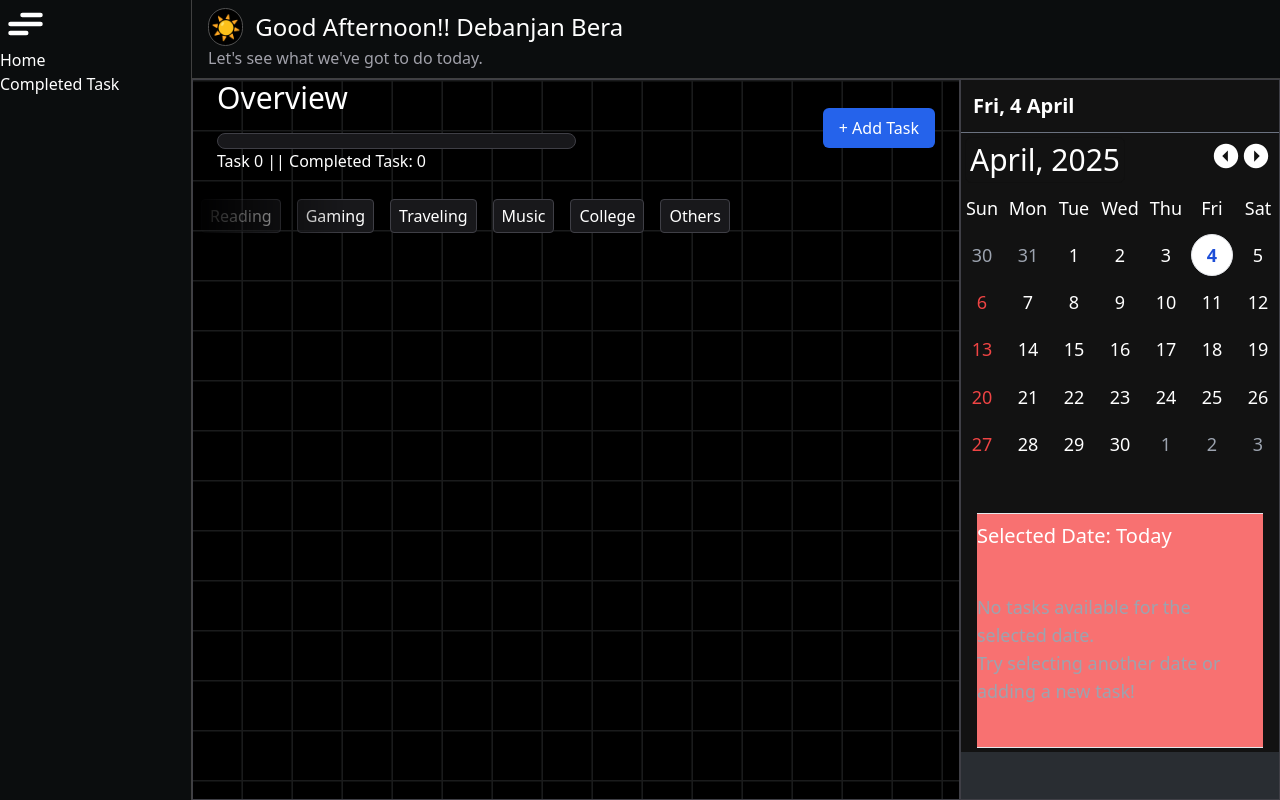
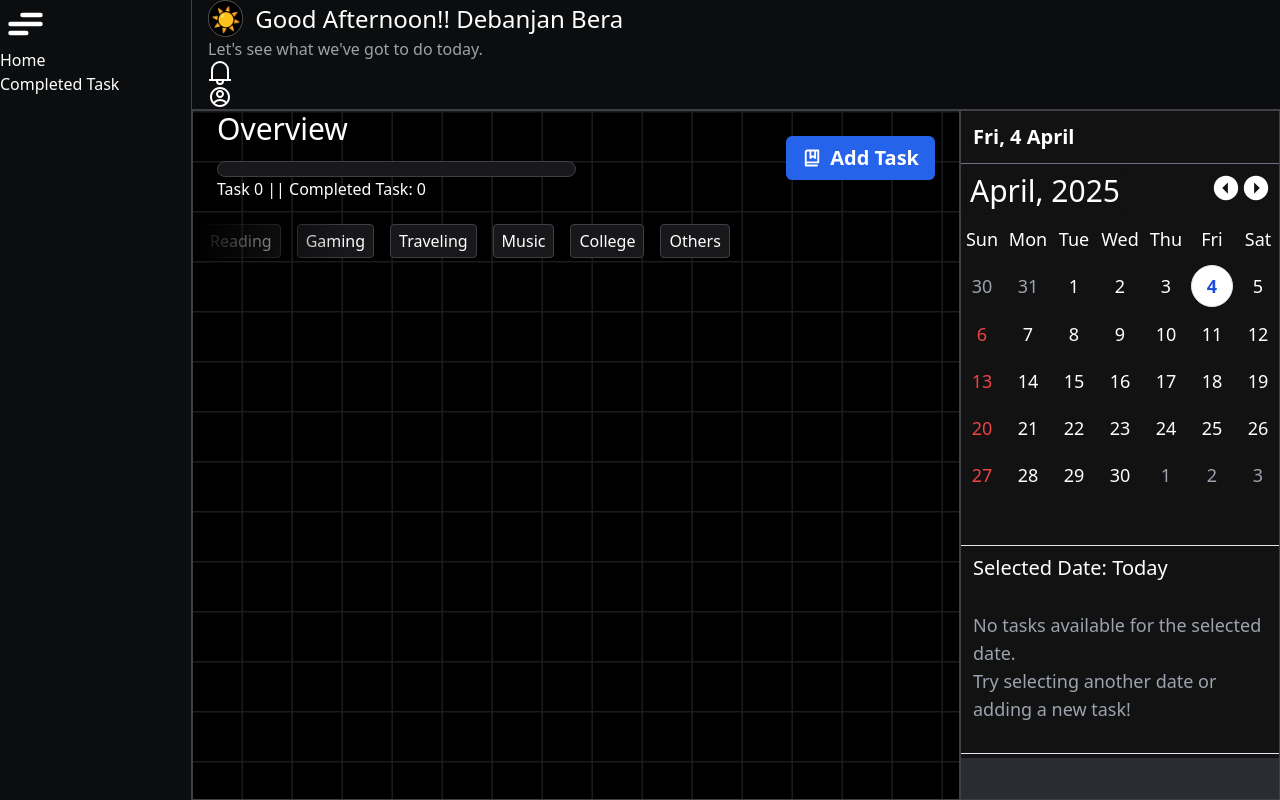
Before and after one commit to debanjan-bera/To-Do-Application, a React (Vite) app: page / in a window 1280 px wide. Built offline with nearby package versions, Linux system fonts and the light colour scheme.

Commit message:
refactor: Update MobileCalendar layout, enhance DashBoard component with notifications, and improve TaskManager button styling

```diff
--- a/src/Components/layout/Calendar/MobileCalendar.jsx
+++ b/src/Components/layout/Calendar/MobileCalendar.jsx
@@ -244,7 +244,7 @@ export const MCalendarComponent = () => {
         )}
       </section>
       <div
-        className={`h-full w-[90%] bg-red-400 border-y text-white mb-1  ${
+        className={`h-full w-full px-3  border-y text-white mb-1  ${
           isDataAvilable
             ? "overflow-y-scroll scrollEffect"
             : "grid items-start  grid-rows-[0.2fr_1.8fr]"
--- a/src/Dashborad/DaashBoard.jsx
+++ b/src/Dashborad/DaashBoard.jsx
@@ -4,11 +4,13 @@ import { DataProvider } from "../Contexts/DataWhereHouse";
 import { DateAndTime } from "../Components/Functions/Date";
 import { UserFormData } from "../Contexts/AddititonalData";
 // import { SideBar } from "../Components/layout/SideBar/TodoSidebar";
+import { GrNotification } from "react-icons/gr";
 import { MCalendarComponent } from "../Components/layout/Calendar/MobileCalendar";
 import { AboutModel } from "../Components/Functions/Models/TaskAboutModel";
 import "../App.css";
 import useIsMobile from "../Components/Functions/UseIsMobile";
 import { SideBar } from "../Components/layout/SideBar/TodoSidebar";
+import { RiAccountCircleLine } from "react-icons/ri";
 export const DashBoard = () => {
   const [isSideBar, setSideBar] = useState(false);
   const location = useLocation(); // Get current route
@@ -52,10 +54,17 @@ export const DashBoard = () => {
         <UserFormData>
             <section className={`h-lvh w-lvw bg-[#0B0D0E] grid ${isMobile? 'grid-cols-1': isTablet? 'grid-cols-[12rem_3fr]':'grid-cols-[12rem_3fr_20rem]'} grid-rows-[0.35fr_3fr_0.2fr]`}>
                 <section className={`w-full px-4 border-b-[0.02rem]  border-neutral-700 ${isMobile? 'col-start-1 col-end-2':'col-start-2 col-end-4 row-start-1 row-end-2'}  text-2xl font-medium text-white flex justify-center flex-col`}>
+                    <div>
                     <DateAndTime />
                     <p className="text-base text-zinc-400">
                         {"Let's see what we've got to do today."}
                     </p>
+                    </div>
+
+                    <div>
+                    <GrNotification />
+                    <RiAccountCircleLine />
+                    </div>
                 </section>
                 {/* <section className="w-full h-full border bg-[#0E1217] border-zinc-700  col-start-1 col-end-2 row-start-1 row-end-4">
                 </section>*/}
--- a/src/Dashborad/TaskManager.jsx
+++ b/src/Dashborad/TaskManager.jsx
@@ -10,6 +10,7 @@ import { TaskListComp } from "../Components/Primary Component/ListBoxComp";
 import { BsArrowDownCircle } from "react-icons/bs";
 import {TaskListHello} from "../Utilities/TaskList.jsx";
 import useIsMobile from "../Components/Functions/UseIsMobile.jsx";
+import { PiBookBookmarkBold } from "react-icons/pi";
 // import TaskList from './TaskList'
 export const TaskManager = () => {
   const {
@@ -83,10 +84,11 @@ export const TaskManager = () => {
             {/* <button className="px-4 py-2 bg-red-600 rounded-md text-white hover:bg-red-700"> - Delete</button> */}
             {!isTablet&&<ClearAllTask pendingTask={true} />}
             {!isMobile&&<button
-              className="px-4 py-2 bg-blue-600 rounded-md text-white hover:bg-blue-700"
+              className="px-4 py-2 text-xl font-bold bg-blue-600 rounded-md text-white hover:bg-blue-700 flex flex-row gap-2 items-center"
               onClick={() => handleAddTaskWindow()}
             >
-              + Add Task
+              <PiBookBookmarkBold />
+               Add Task
             </button>}
           </div>
         </div>
--- a/src/Utilities/TaskList.jsx
+++ b/src/Utilities/TaskList.jsx
@@ -5,7 +5,8 @@ import { ContextMenuPopUp } from "../Components/Functions/Models/ContextMenuBar.
 import { useAnimate, usePresence, motion} from "framer-motion";
 import { toggleChekedStatus, toggleTaskStatus } from "../Backend/TaskFunctionality.js";
 import PropTypes from "prop-types";
-
+import { GrFavorite } from "react-icons/gr";
+import { MdFavorite } from "react-icons/md";
 export const TaskListHello = ({activeTask}) => {
       const {
         taskArr, setTaskArr, filteredData, setFilteredData,
@@ -13,7 +14,7 @@ export const TaskListHello = ({activeTask}) => {
         setActiveMenuId,
       } = useContext(ToDoContext);
 
-    const { id, content,checked,createdDateForform} = activeTask;
+    const { id, content,checked,createdDateForform, favourite} = activeTask;
     const [isPresent, safeToRemove] = usePresence();
     const [scope, animate] = useAnimate();
     const [check, setCheck] = useState(false);
@@ -61,7 +62,12 @@ export const TaskListHello = ({activeTask}) => {
           </div>
         </div>
         <div className="col-start-3 col-end-4 row-start-1 row-end-3 flex flex-row items-center justify-end">
-          <input type="checkbox" className="size-4 accent-indigo-400" />
+          <span className={`text-xl ${favourite ? 'text-pink-400': 'text-white'}`}
+
+          onClick={()=> console.log('favourite')}>
+
+          { favourite? <MdFavorite />: <GrFavorite /> }
+          </span>
           <button className="ml-2 p-1 text-base scale-125 hover:bg-white/10 rounded-md"
           onClick={(ele)=>openMenu(ele)}>
             <BsThreeDotsVertical />
```
